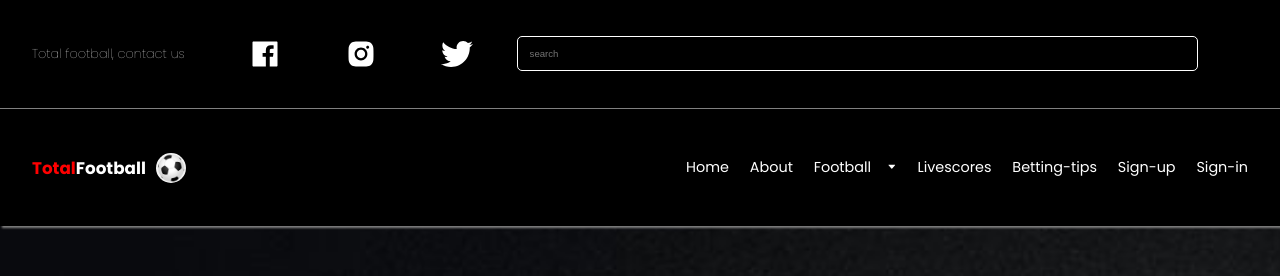
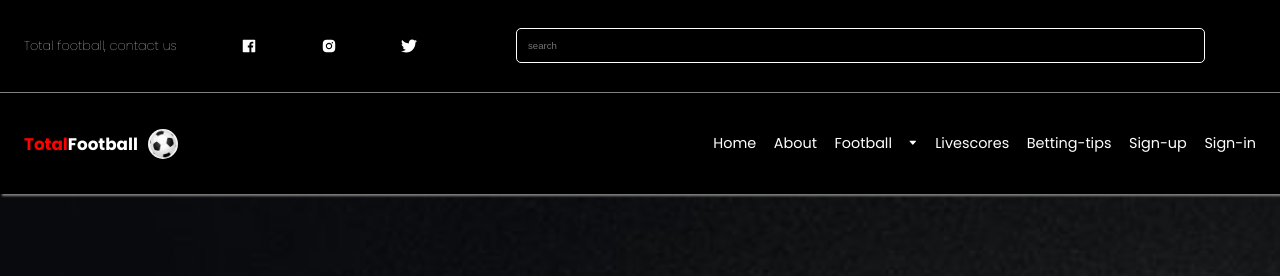
Before and after one commit to petepresh007/frontend-football, a React (Vite) app: page / in a window 1280 px wide. Shown: the top 276 px of the page. Built offline with nearby package versions, Linux system fonts and the light colour scheme; no server answers.

Commit message:
font related

```diff
--- a/src/styles/nav.css
+++ b/src/styles/nav.css
@@ -12,7 +12,7 @@ header{
 
 .nav-button{
     /* float: right; */
-    padding: 2rem;
+    padding: 1.5rem;
     font-weight: 100;
     font-size: .8rem;
     display: flex;
@@ -28,7 +28,7 @@ header{
     width: 40%;
 }
 .socials-logo{
-    font-size: 2rem;
+    font-size: 1rem;
     border: none;
     outline: none;
     cursor: pointer;
@@ -54,7 +54,7 @@ header{
     display: flex;
     align-items: center;
     justify-content: space-between;
-    padding: 2rem;
+    padding: 1.5rem;
 }
 /* .nav-bar-section{
     display: flex;
@@ -63,7 +63,7 @@ header{
     text-decoration: none;
     font-size: .9rem;
     color: white;
-    margin-left: 1.3rem;
+    margin-left: 1.1rem;
 }
 .football-img{
     height: 30px;
@@ -92,7 +92,7 @@ header{
     color: white;
     padding: .5rem;
     margin: 1rem;
-    font-size: 1.5rem;
+    font-size: .7rem;
     display: block;
     border-bottom: 1px solid #eee;
 }
```
